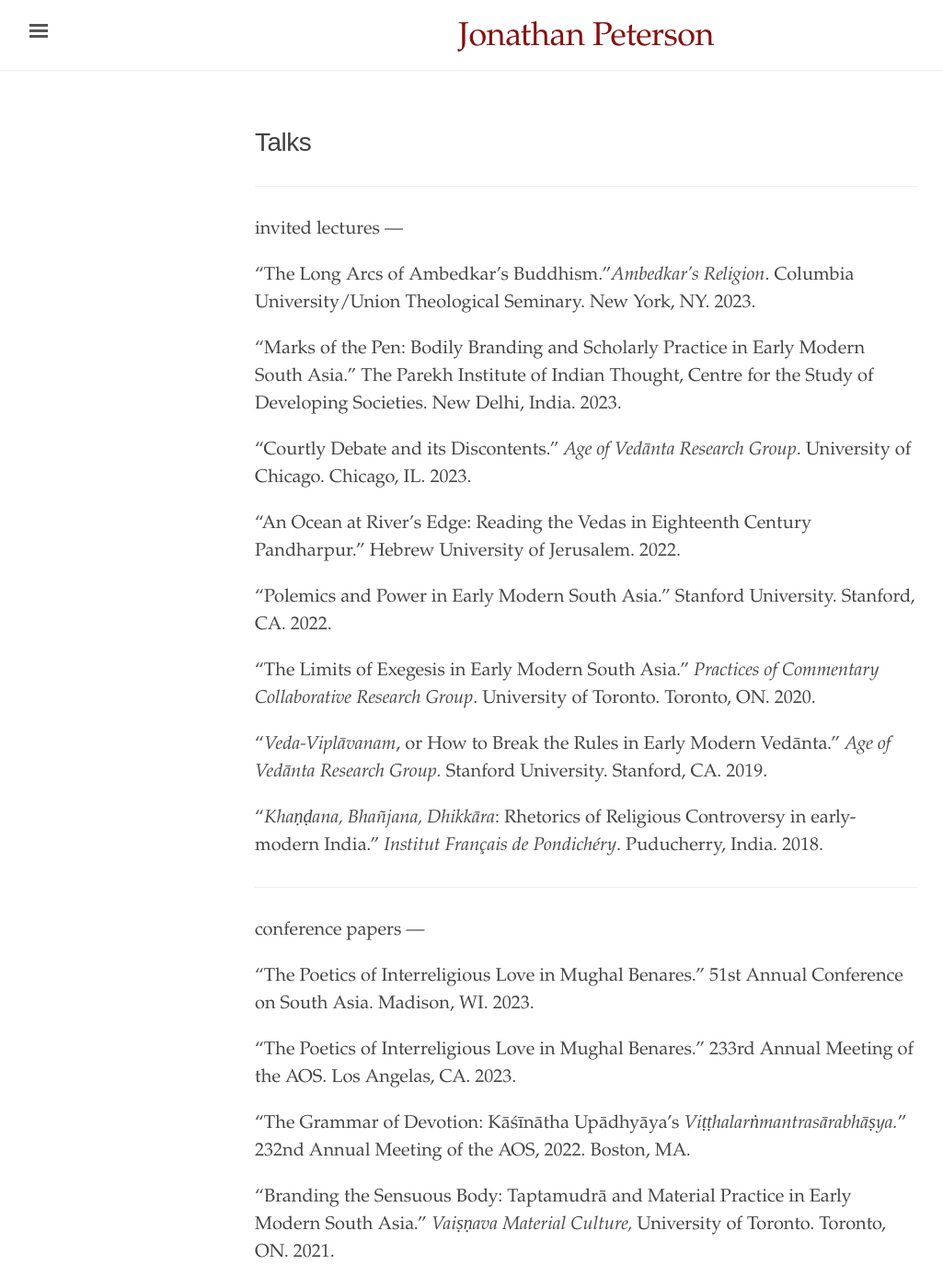
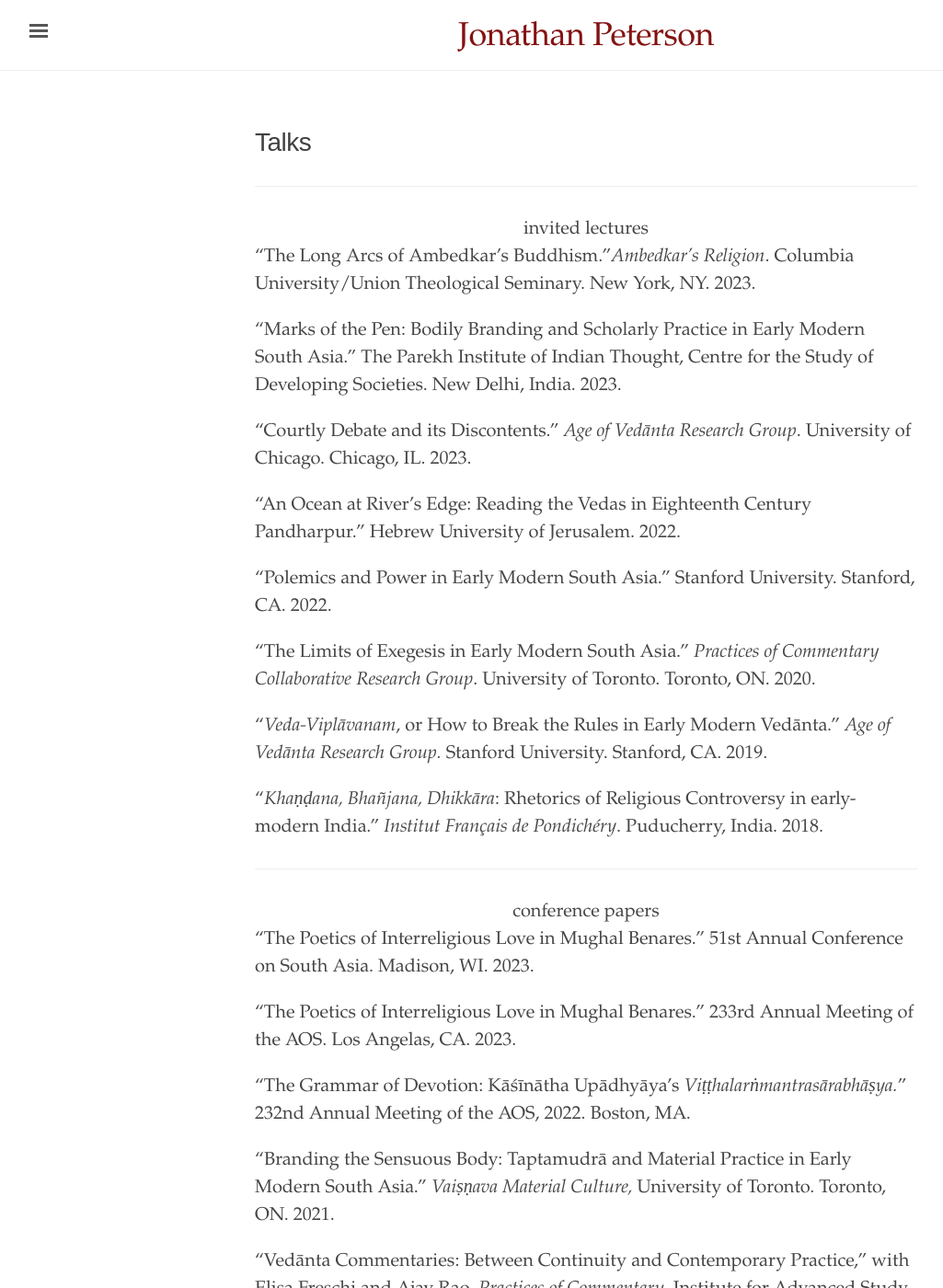
Before and after one commit to petersonjonath/personalwebpage, a Jekyll site: the page built from talks.md, in a window 1280 px wide and 1400 px high. Shown: the whole window at 92% size, without its empty margins (3-1028 px from the left). Built offline with Jekyll 4.4.1, drawn with Linux system fonts in a browser that asks for light colours.

```diff
--- a/talks.md
+++ b/talks.md
@@ -4,8 +4,8 @@ title: Talks
 ---
 
 ---
-invited lectures
----
+<center>invited lectures</center>
+
 
 “The Long Arcs of Ambedkar’s Buddhism.”*Ambedkar’s Religion*. Columbia University/Union Theological Seminary. New York, NY. 2023.
 
@@ -29,8 +29,8 @@ India. 2018.
 
 
 ---
-conference papers
----
+<center>conference papers</center>
+
 
 “The Poetics of Interreligious Love in Mughal Benares.” 51st Annual Conference on South Asia. Madison, WI. 2023.
 
```
